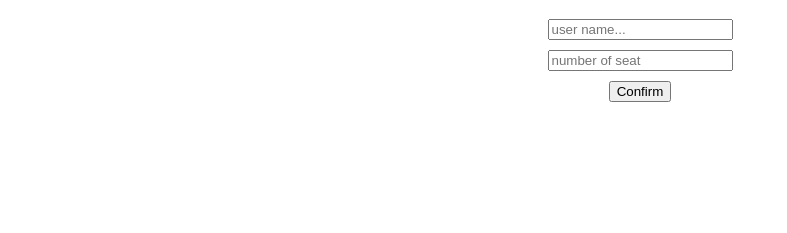
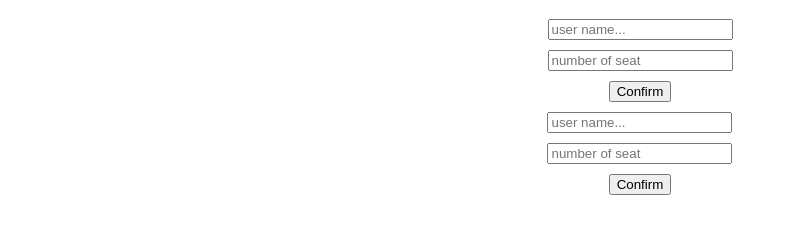
Before and after one commit to ssksds/u2c3, a plain HTML site: page checkout.html in a window 1280 px wide. Shown: the part 69-302 px from the top of the page, without its empty margins (0-787 px from the left). Drawn offline with Linux system fonts and the light colour scheme.

Commit message:
Update checkout.html

```diff
--- a/checkout.html
+++ b/checkout.html
@@ -55,6 +55,9 @@
       <!-- Append the selected movie for booking here -->
       <!-- movie should have title and image  -->
       <!-- It should be the same movie you selected for booking  -->
+       <input type="text" id="user_name" placeholder="user name..." required>
+      <input type="number" id="number_of_seats" placeholder="number of seat" required>
+      <button  onclick="confirm()" id="confirm">Confirm</button>
     </div>
   </body>
 </html>
```
